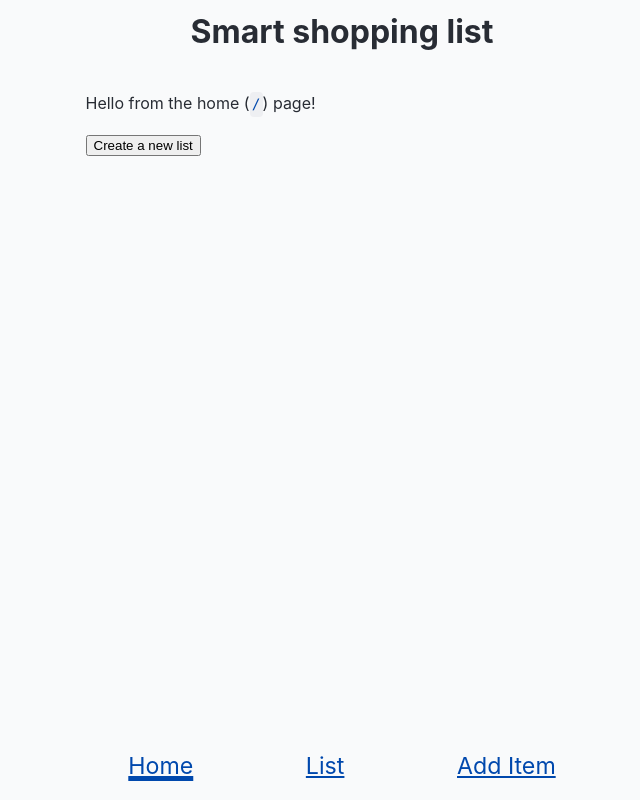
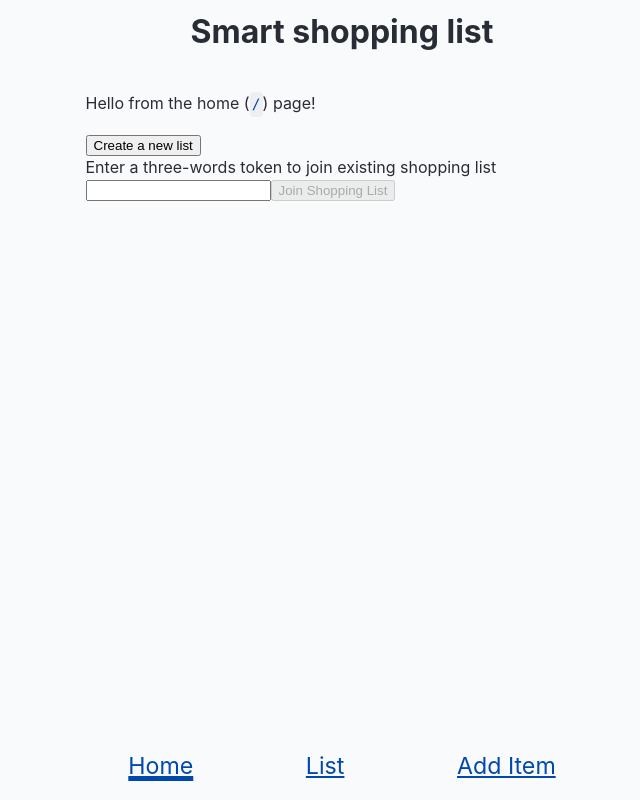
Before and after one commit to the-collab-lab/tcl-61-smart-shopping-list, a React (Vite) app: page / in a window 1280 px wide. Shown: the whole page, without its empty margins (298-938 px from the left). Built offline with nearby package versions, Linux system fonts and the light colour scheme.

Commit message:
join an existing shopping list so people can share a shopping list with someone else

```diff
--- a/src/App.jsx
+++ b/src/App.jsx
@@ -1,4 +1,4 @@
-import { useCallback, useEffect, useState } from 'react';
+import { useEffect, useState } from 'react';
 import {
 	BrowserRouter as Router,
 	Routes,
@@ -10,8 +10,6 @@ import { AddItem, Home, Layout, List } from './views';
 
 import { getItemData, streamListItems } from './api';
 import { useStateWithStorage } from './utils';
-
-import { generateToken } from '@the-collab-lab/shopping-list-utils';
 
 export function App() {
 	const [data, setData] = useState([]);
@@ -29,11 +27,6 @@ export function App() {
 		null,
 		'tcl-shopping-list-token',
 	);
-
-	const handleClick = useCallback(() => {
-		const newToken = generateToken();
-		setListToken(newToken);
-	}, [setListToken]);
 
 	useEffect(() => {
 		if (!listToken) return;
@@ -69,7 +62,7 @@ export function App() {
 							listToken ? (
 								<Navigate to="/list" />
 							) : (
-								<Home onClick={handleClick} />
+								<Home setListToken={setListToken} />
 							)
 						}
 					/>
--- a/src/views/Home.jsx
+++ b/src/views/Home.jsx
@@ -1,14 +1,57 @@
 import './Home.css';
+import { useState, useCallback } from 'react';
+import { getItemData, streamListItems } from '../api';
+import { generateToken } from '@the-collab-lab/shopping-list-utils';
 
-export function Home({ onClick }) {
+export function Home({ setListToken }) {
+	const [tokenInput, setTokenInput] = useState('');
+
+	const handleClick = useCallback(() => {
+		const newToken = generateToken();
+		setListToken(newToken);
+	}, [setListToken]);
+
+	const tokenHandler = (e) => {
+		setTokenInput(e.target.value);
+	};
+
+	const handleTokenSubmit = (e) => {
+		e.preventDefault();
+		streamListItems(tokenInput, (snapshot) => {
+			const listData = getItemData(snapshot);
+			if (listData?.length === 0) {
+				alert('this token does not exist');
+			} else {
+				setListToken(tokenInput);
+			}
+		});
+	};
+
 	return (
 		<div className="Home">
 			<p>
 				Hello from the home (<code>/</code>) page!
 			</p>
-			<button onClick={onClick} className="createListBtn">
+			<button onClick={handleClick} className="createListBtn">
 				Create a new list
 			</button>
+
+			<form onSubmit={handleTokenSubmit}>
+				<label htmlFor="join-list">
+					Enter a three-words token to join existing shopping list
+				</label>
+				<input
+					type="text"
+					onChange={tokenHandler}
+					value={tokenInput}
+					name="join-list"
+					id="join-list"
+				/>
+
+				<button type="submit" disabled={!tokenInput}>
+					Join Shopping List
+				</button>
+			</form>
 		</div>
 	);
 }
```
